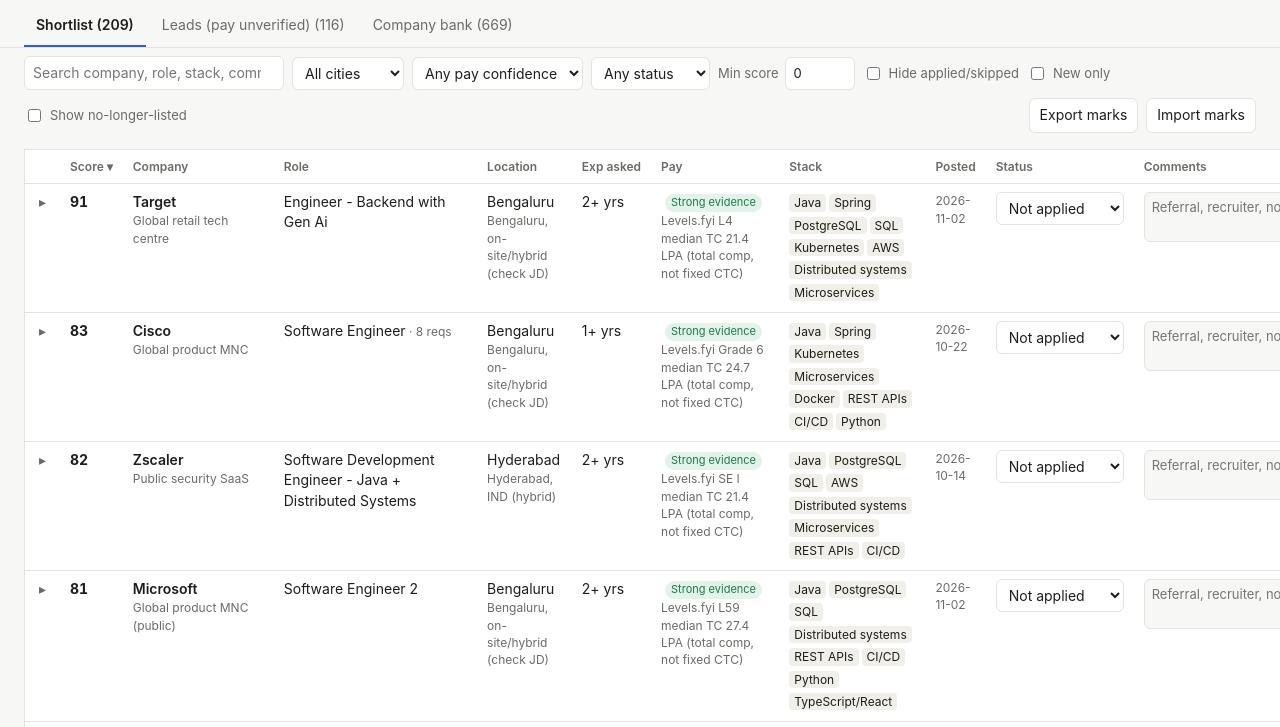
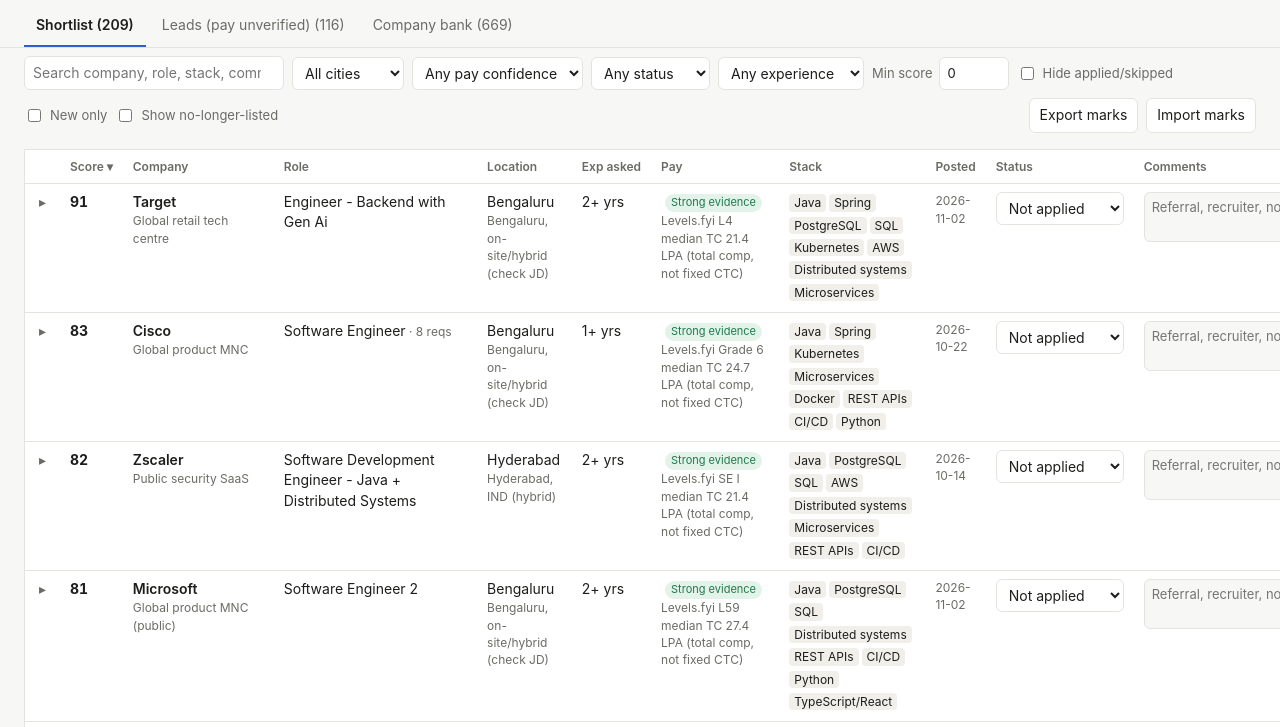
Before and after one commit to 24yash/india-swe-job-search, a plain HTML site: page dashboard.html in a window 1280 px wide. Shown: the part 71-798 px from the top of the page. Drawn offline with Linux system fonts and the light colour scheme.

Commit message:
Dashboard: filter and sort by experience asked
Adds an experience filter (asks <= 1 / <= 2 / <= 3 years, or not stated)
and makes the Exp asked column sort numerically, ascending first, with
roles that don't state years last.

```diff
--- a/dashboard.html
+++ b/dashboard.html
@@ -79,6 +79,10 @@
   <select id="city"><option value="">All cities</option></select>
   <select id="pay"><option value="">Any pay confidence</option><option>Posted</option><option>Strong evidence</option><option>Likely</option><option>Unverified</option></select>
   <select id="st"><option value="">Any status</option></select>
+  <select id="exp" title="Minimum years of experience the role asks for">
+    <option value="">Any experience</option><option value="1">Asks ≤ 1 yr</option><option value="2">Asks ≤ 2 yrs</option>
+    <option value="3">Asks ≤ 3 yrs</option><option value="none">Years not stated</option>
+  </select>
   <label class="chk">Min score <input type="number" id="min" value="0" min="0" max="100"></label>
   <label class="chk"><input type="checkbox" id="hide"> Hide applied/skipped</label>
   <label class="chk"><input type="checkbox" id="onlyNew"> New only</label>
@@ -127,7 +131,7 @@ function renderTabs() {
   const names = { shortlist: "Shortlist", lead: "Leads (pay unverified)", companies: "Company bank" };
   document.getElementById("tabs").innerHTML = Object.keys(names).map(k =>
     `<button class="tab ${k === tab ? "on" : ""}" data-tab="${k}">${names[k]} (${n(k)})</button>`).join("");
-  document.getElementById("filters").querySelectorAll("#city,#pay,#st,#min,#hide,#onlyNew,#showOld").forEach(el =>
+  document.getElementById("filters").querySelectorAll("#city,#pay,#st,#exp,#min,#hide,#onlyNew,#showOld").forEach(el =>
     (el.closest("label") || el).style.display = tab === "companies" ? "none" : "");
 }
 
@@ -143,7 +147,7 @@ function renderStats() {
 function jobRows() {
   const q = document.getElementById("q").value.toLowerCase(), cityF = document.getElementById("city").value,
         payF = document.getElementById("pay").value, stF = document.getElementById("st").value,
-        min = +document.getElementById("min").value || 0, hide = document.getElementById("hide").checked,
+        min = +document.getElementById("min").value || 0, expF = document.getElementById("exp").value, hide = document.getElementById("hide").checked,
         onlyNew = document.getElementById("onlyNew").checked, showOld = document.getElementById("showOld").checked;
   let rows = DATA.jobs.filter(j => j.kind === tab).filter(j => {
     const m = mark(j.url);
@@ -154,9 +158,13 @@ function jobRows() {
     if (hide && ["Applied", "Interviewing", "Offer", "Rejected", "Skipped"].includes(m.status)) return false;
     if (onlyNew && !j.isNew) return false;
     if (j.score < min) return false;
+    const yrs = parseInt(j.exp);  // "2+ yrs" -> 2; "not stated" -> NaN
+    if (expF === "none" && !isNaN(yrs)) return false;
+    if (expF && expF !== "none" && (isNaN(yrs) || yrs > +expF)) return false;
     return !q || [j.company, j.title, j.stack, j.location, j.type, m.comment].join(" ").toLowerCase().includes(q);
   });
-  const val = j => sortKey === "status" ? mark(j.url).status : j[sortKey];
+  const val = j => sortKey === "status" ? mark(j.url).status
+                 : sortKey === "exp" ? (isNaN(parseInt(j.exp)) ? 99 : parseInt(j.exp)) : j[sortKey];
   rows.sort((a, b) => { const x = val(a), y = val(b); return (x > y ? 1 : x < y ? -1 : 0) * (sortAsc ? 1 : -1); });
   return rows;
 }
@@ -232,7 +240,7 @@ document.getElementById("tabs").addEventListener("click", e => {
 document.getElementById("filters").addEventListener("input", e => { if (e.target.id !== "importFile") render(); });
 document.getElementById("table").addEventListener("click", e => {
   const h = e.target.closest("th[data-sort]");
-  if (h) { const k = h.dataset.sort; sortAsc = sortKey === k ? !sortAsc : ["company","title","city","status","covered_by"].includes(k); sortKey = k; render(); return; }
+  if (h) { const k = h.dataset.sort; sortAsc = sortKey === k ? !sortAsc : ["company","title","city","status","covered_by","exp"].includes(k); sortKey = k; render(); return; }
   const o = e.target.closest("[data-open]");
   if (o) { const u = decodeURIComponent(o.dataset.open); open.has(u) ? open.delete(u) : open.add(u); render(); }
 });
```
Also changed, not shown: dashboard_template.html (+12 -4 lines), 1 other file.
